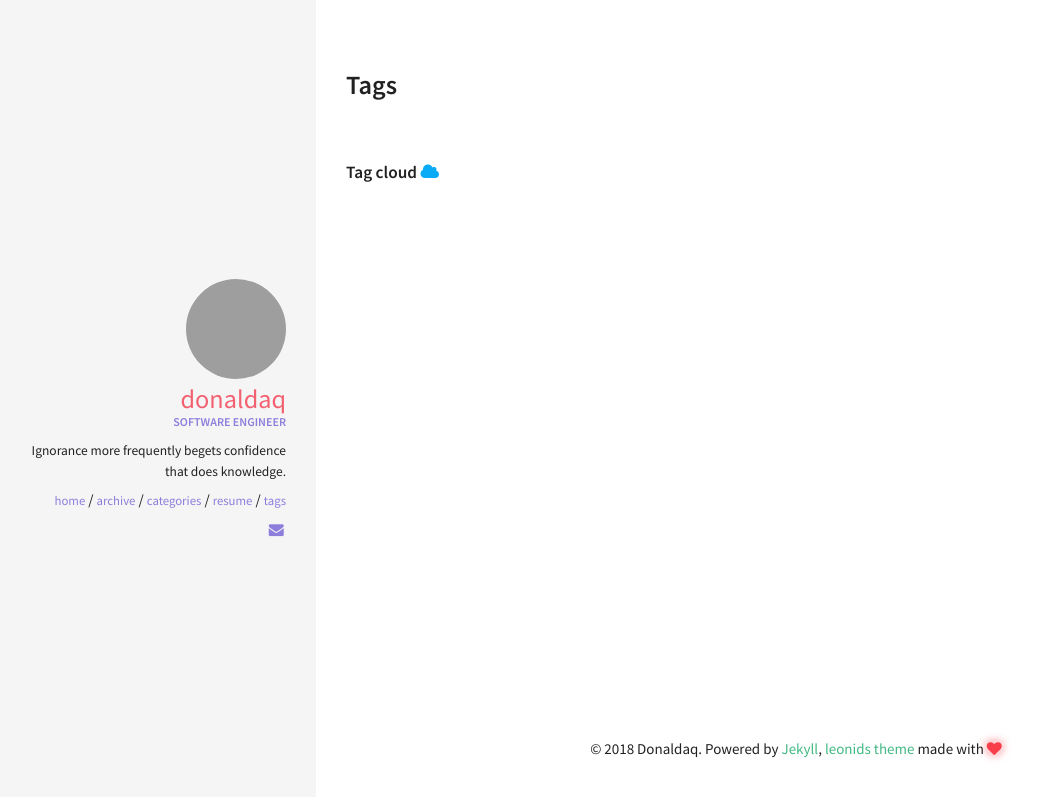
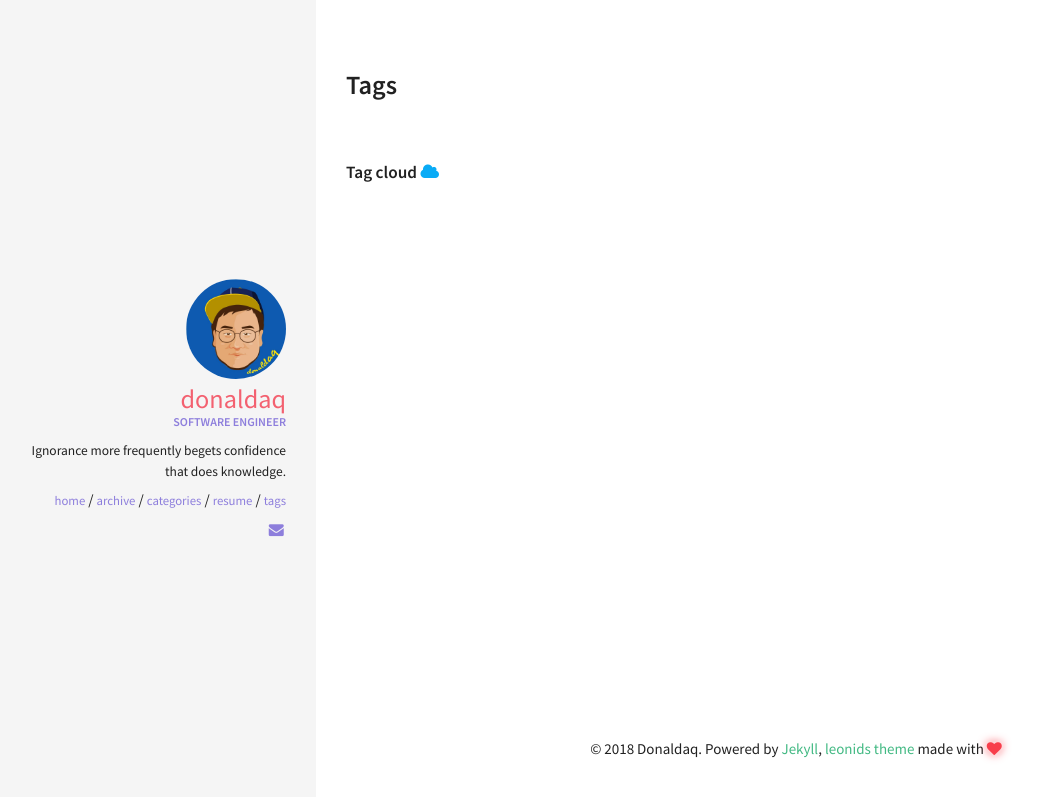
Before and after one commit to donaldaq/donaldaq.github.io, a Jekyll site: the page built from tags.html, in a window 1280 px wide. Shown: the top 797 px of the page, without its empty margins (4-1042 px from the left). Built offline with Jekyll 4.4.1, drawn with Linux system fonts in a browser that asks for light colours.

Commit message:
Update _config.yml

```diff
--- a/_config.yml
+++ b/_config.yml
@@ -34,7 +34,7 @@ kramdown:
 #
 owner:
   name: Donaldaq
-  avatar: leonids-logo.png
+  avatar: leonids-logo.jpg
   job: "Software Engineer"
   bio: "Ignorance more frequently begets confidence that does knowledge."
   email: "donaldaq@gmail.com"
```
